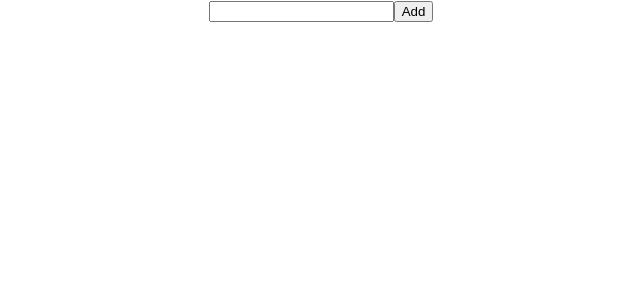
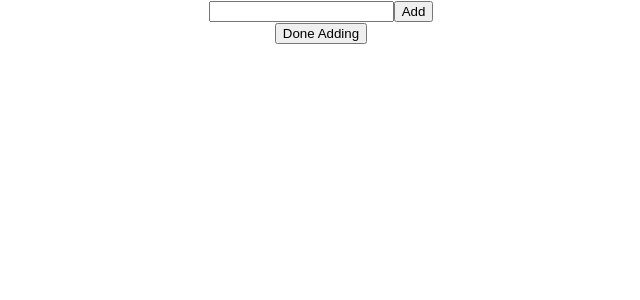
Before and after one commit to sjotterman/rocannon, a React (Create React App) app: page / in a window 1280 px wide. Shown: the top 300 px of the page, without its empty margins (319-959 px from the left). Built offline with nearby package versions, Linux system fonts and the light colour scheme.

Commit message:
Ranker Page
Added ranker page. Redirecting to ranker page on submit.

```diff
--- a/src/App.js
+++ b/src/App.js
@@ -1,12 +1,22 @@
-import React from "react";
-import logo from "./logo.svg";
-import "./App.css";
-import Selector from "./components/Selector";
+import React, { useState } from 'react';
+import logo from './logo.svg';
+import './App.css';
+import Selector from './components/Selector';
+import Ranker from './components/Ranker';
 
 function App() {
+  const [stage, setStage] = useState('entry');
+
   return (
     <div className="App">
-      <Selector />
+      {stage === 'entry' && (
+        <Selector
+          onFinish={() => {
+            setStage('ranker');
+          }}
+        />
+      )}
+      {stage === 'ranker' && <Ranker />}
     </div>
   );
 }
--- a/src/components/InitialList.js
+++ b/src/components/InitialList.js
@@ -2,10 +2,12 @@ import React from 'react';
 
 const renderList = (items, removeItem) => {
   return items.map(item => {
+    const { id, name } = item;
+
     return (
-      <div className="ListItem" id={`item_${item.id}`} key={item.id}>
-        {item.name}
-        <div className="CloseItem" onClick={() => removeItem(item.id)}>
+      <div className="ListItem" id={`item_${id}`} key={id}>
+        {name}
+        <div className="CloseItem" onClick={() => removeItem(id)}>
           X
         </div>
       </div>
--- /dev/null
+++ b/src/components/Ranker.js
@@ -0,0 +1,7 @@
+import React, { useState } from 'react';
+
+const Ranker = props => {
+  return <p>Ranker</p>;
+};
+
+export default Ranker;
--- a/src/components/Selector.js
+++ b/src/components/Selector.js
@@ -1,7 +1,7 @@
 import React, { useState } from 'react';
 import InitialList from './InitialList';
 
-const Selector = () => {
+const Selector = ({ onFinish }) => {
   const [choices, setChoices] = useState([]);
   const [inputValue, setInputValue] = useState('');
   const [itemIndex, setItemIndex] = useState(0);
@@ -11,6 +11,7 @@ const Selector = () => {
       <form
         onSubmit={e => {
           e.preventDefault();
+          if (inputValue === '') return;
           const id = itemIndex;
           const newItem = { id, name: inputValue };
           setChoices([...choices, newItem]);
@@ -18,13 +19,20 @@ const Selector = () => {
           setItemIndex(itemIndex + 1);
         }}
       >
+        <div id="itemAdd">
           <input
             type="text"
             id="itemInput"
             onChange={e => setInputValue(e.target.value)}
             value={inputValue}
           />
-        <input type="submit" value="Add" />
+          <input id="addButton" type="submit" value="Add" />
+        </div>
+        <div id="done">
+          <button id="doneButton" type="button" onClick={() => onFinish()}>
+            Done Adding
+          </button>
+        </div>
       </form>
 
       <InitialList
```
Lines whose indentation alone changed are shown as unchanged.
